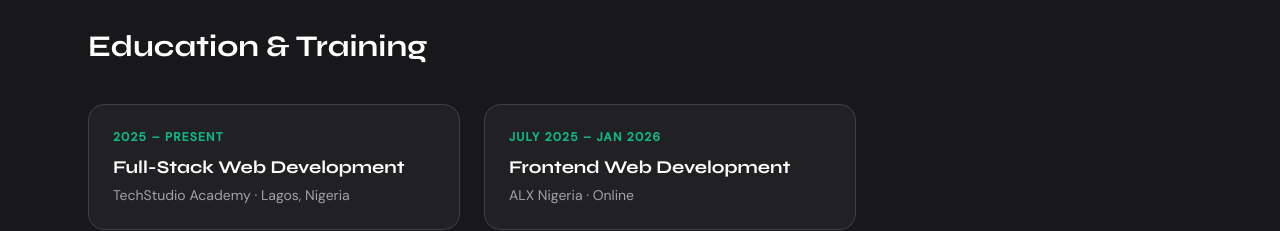
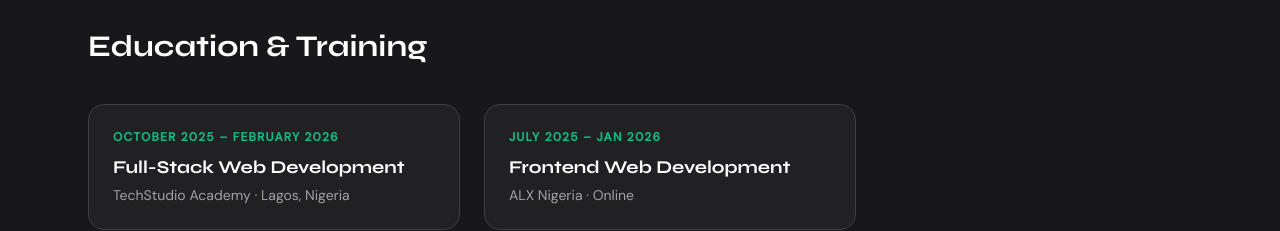
Before and after one commit to saviola112/My-portfolio, a plain HTML site: page index.html in a window 1280 px wide. Shown: the part 3680-3911 px from the top of the page. Drawn offline with nearby package versions, Linux system fonts and the light colour scheme.

Commit message:
Changed the year for tech studio to the proper year

```diff
--- a/index.html
+++ b/index.html
@@ -719,7 +719,7 @@
             <p
               class="text-accent text-xs font-semibold uppercase tracking-widest mb-1"
             >
-              2025 – Present
+              October 2025 – February 2026
             </p>
             <h4 class="text-lg font-bold mt-2">Full-Stack Web Development</h4>
             <p class="text-zinc-400 text-sm mt-1">
```
